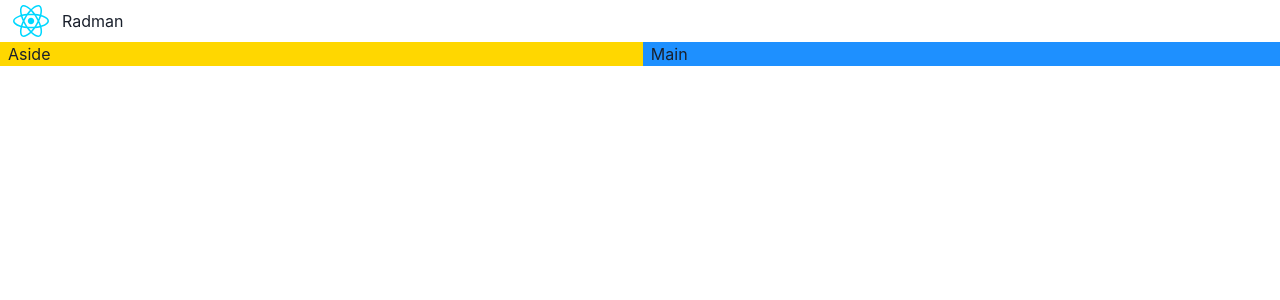
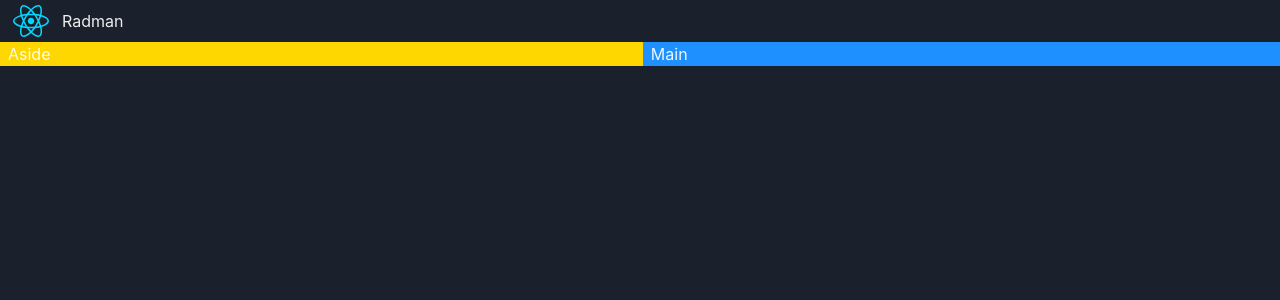
Before and after one commit to meisammofidi/game-hub, a React (Vite) app: page / in a window 1280 px wide. Shown: the top 300 px of the page. Built offline with nearby package versions, Linux system fonts and the light colour scheme.

Commit message:
Add dark mode

```diff
--- a/src/main.tsx
+++ b/src/main.tsx
@@ -1,11 +1,13 @@
 import React from 'react';
 import ReactDOM from 'react-dom/client';
-import { ChakraProvider } from '@chakra-ui/react';
+import { ChakraProvider, ColorModeScript } from '@chakra-ui/react';
 import App from './App.tsx';
+import theme from './theme';
 
 ReactDOM.createRoot(document.getElementById('root') as HTMLElement).render(
   <React.StrictMode>
-    <ChakraProvider>
+    <ChakraProvider theme={theme}>
+      <ColorModeScript initialColorMode={theme.config.initialColorMode} />
       <App />
     </ChakraProvider>
   </React.StrictMode>
--- /dev/null
+++ b/src/theme.ts
@@ -0,0 +1,14 @@
+
+// 1. import `extendTheme` function
+import { extendTheme, type ThemeConfig } from '@chakra-ui/react'
+
+// 2. Add your color mode config
+const config: ThemeConfig = {
+  initialColorMode: 'dark',
+  useSystemColorMode: false,
+}
+
+// 3. extend the theme
+const theme = extendTheme({ config })
+
+export default theme
```
